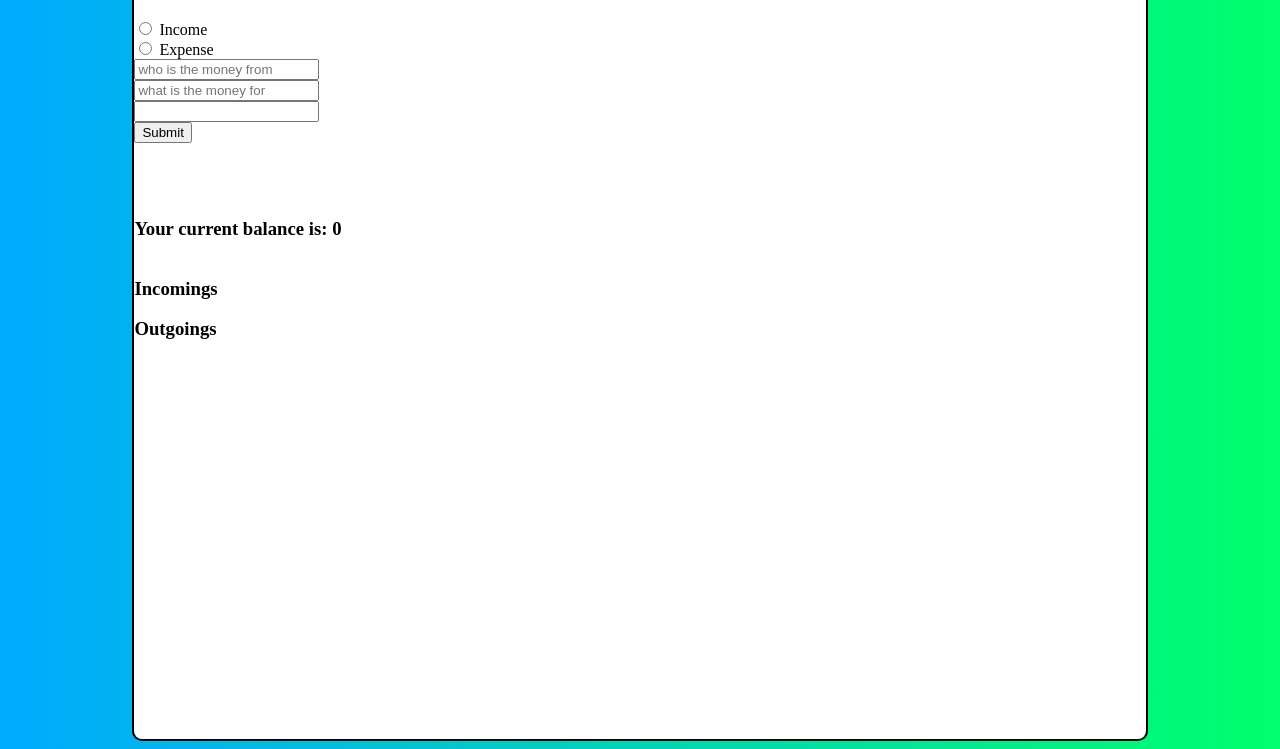
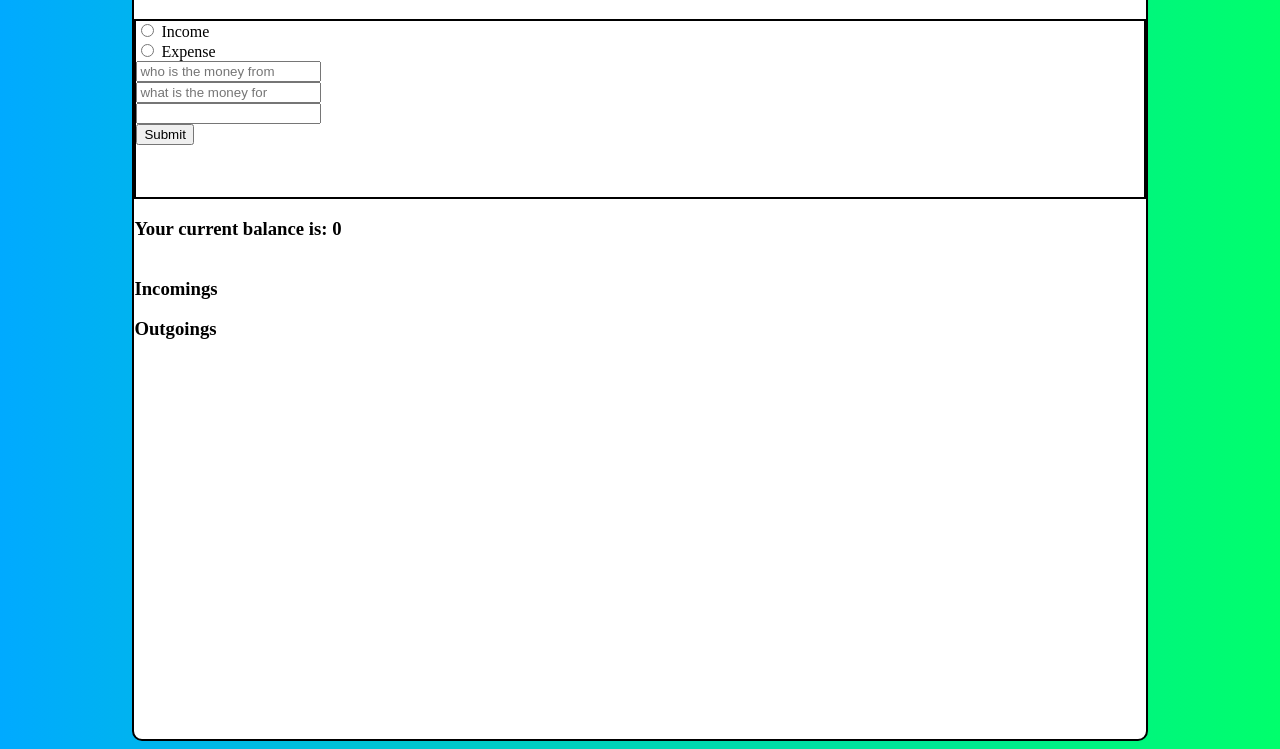
Before and after one commit to gareth-robinson865/expense-tracker, a plain HTML site: page index.html in a window 1280 px wide. Shown: the part 71-820 px from the top of the page. Drawn offline with Linux system fonts and the light colour scheme.

Commit message:
input extended to full width and set to grid

```diff
--- a/index.css
+++ b/index.css
@@ -26,7 +26,11 @@ body {
 }
 
 #input {
+    border: 2px solid black;
     grid-row: 2 / 3;
+    grid-column: 1 / 4;
+    display: grid;
+    grid-template-columns: repeat(3, 1fr);
 }
 
 #total-balance {
```
